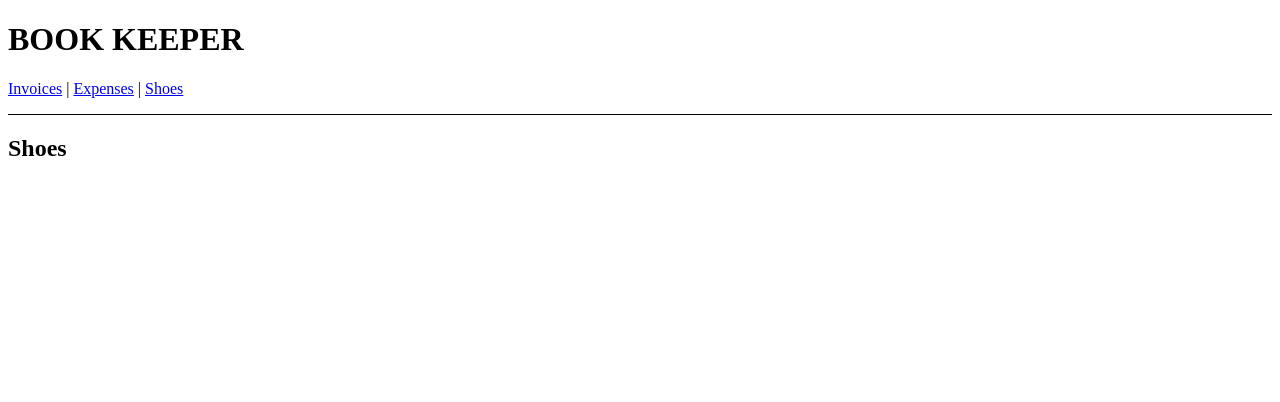
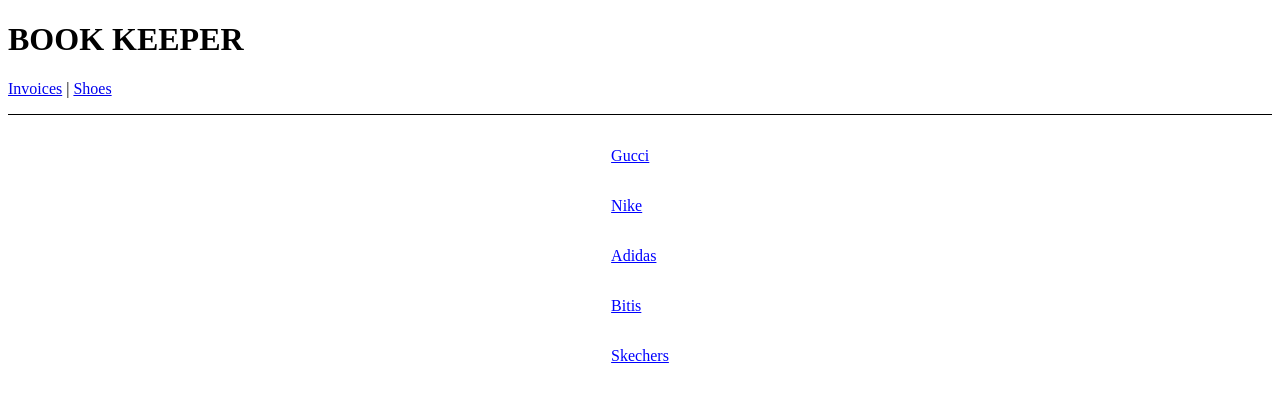
Before and after one commit to 0xThomas3000/react-router-dom-v6, a React (Create React App) app: page /shoes in a window 1280 px wide. Shown: the top 402 px of the page. Built offline with nearby package versions, Linux system fonts and the light colour scheme.

Commit message:
Create a BrandLink component to render whatever Link that has brand values existed in the URL

```diff
--- a/src/App.tsx
+++ b/src/App.tsx
@@ -8,8 +8,6 @@
       <nav style={{ borderBottom: "1px solid black", paddingBottom: "1rem" }}>
         <Link to="/invoices">Invoices</Link>
         {" | "}
-        <Link to="/expenses">Expenses</Link>
-        {" | "}
         <Link to="/shoes">Shoes</Link>
       </nav>
       <Outlet />
--- /dev/null
+++ b/src/components/BrandLink.tsx
@@ -0,0 +1,19 @@
+import React from "react";
+import { Link, useSearchParams } from "react-router-dom";
+
+const BrandLink = ({ brand, ...props }: any) => {
+  const [params] = useSearchParams();
+  const brands = params.getAll("brand");
+
+  const isActive = brands.includes(brand);
+
+  return (
+    <Link
+      style={{ color: isActive ? "red" : "blue" }}
+      to={`/shoes?brand=${brand}`}
+      {...props}
+    />
+  );
+};
+
+export default BrandLink;
--- a/src/index.tsx
+++ b/src/index.tsx
@@ -2,7 +2,6 @@
 import ReactDOM from "react-dom";
 import { BrowserRouter, Route, Routes } from "react-router-dom";
 import App from "./App";
-import Expenses from "./routes/expenses";
 import Invoice from "./routes/invoice";
 import Invoices from "./routes/invoices";
 import Shoes from "./routes/shoes";
@@ -23,7 +22,6 @@
             />
             <Route path=":invoiceId" element={<Invoice />} />
           </Route>
-          <Route path="expenses" element={<Expenses />} />
           <Route path="shoes" element={<Shoes />} />
           <Route
             path="*"
--- a/src/routes/expenses.tsx
+++ /dev/null
@@ -1,11 +0,0 @@
-import React from "react";
-
-const Expenses = () => {
-  return (
-    <div>
-      <h2>Expenses</h2>
-    </div>
-  );
-};
-
-export default Expenses;
--- a/src/routes/shoes.tsx
+++ b/src/routes/shoes.tsx
@@ -1,9 +1,26 @@
 import React from "react";
+import BrandLink from "../components/BrandLink";
 
 const Shoes = () => {
   return (
-    <div>
-      <h2>Shoes</h2>
+    <div style={{ display: "flex", justifyContent: "center" }}>
+      <main style={{ padding: "1rem" }}>
+        <div style={{ padding: "1rem", display: "block" }}>
+          <BrandLink brand="gucci">Gucci</BrandLink>
+        </div>
+        <div style={{ padding: "1rem", display: "block" }}>
+          <BrandLink brand="nike">Nike</BrandLink>
+        </div>
+        <div style={{ padding: "1rem", display: "block" }}>
+          <BrandLink brand="adidas">Adidas</BrandLink>
+        </div>
+        <div style={{ padding: "1rem", display: "block" }}>
+          <BrandLink brand="bitis">Bitis</BrandLink>
+        </div>
+        <div style={{ padding: "1rem", display: "block" }}>
+          <BrandLink brand="skechers">Skechers</BrandLink>
+        </div>
+      </main>
     </div>
   );
 };
```
